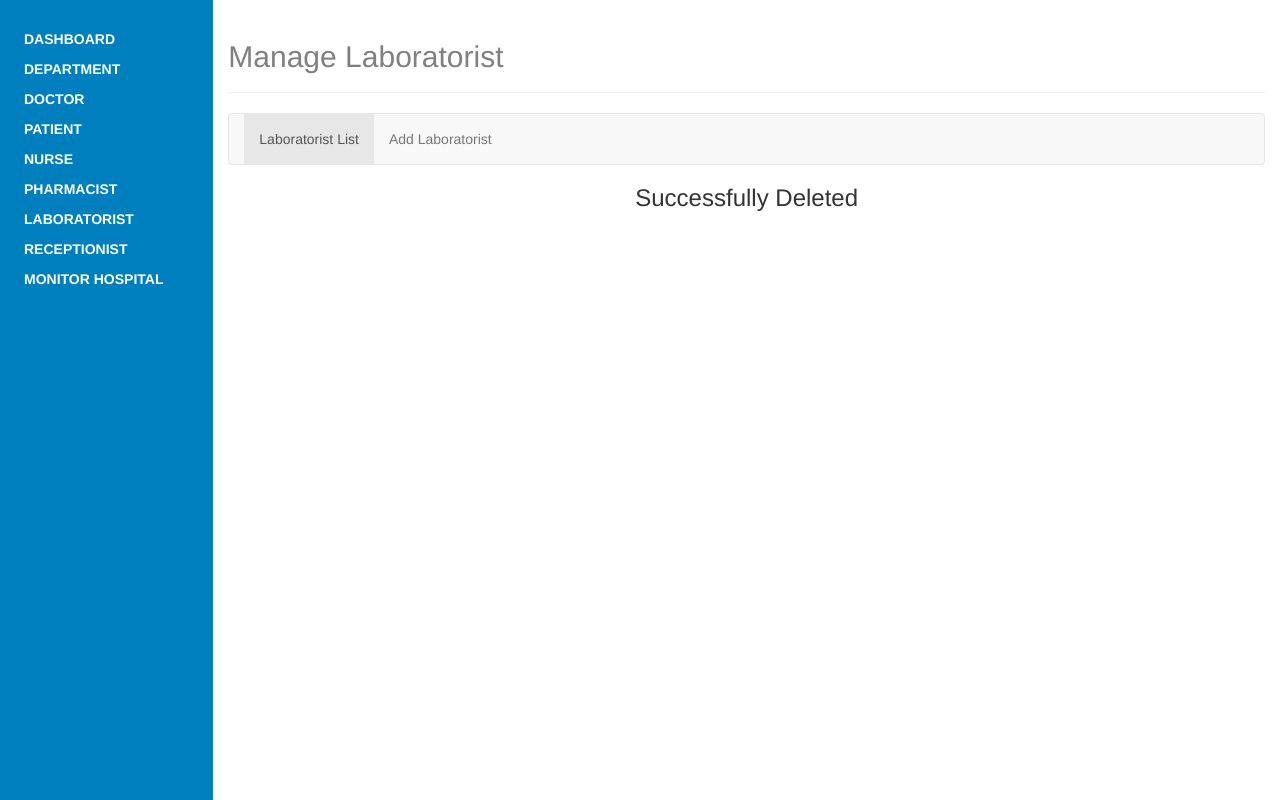
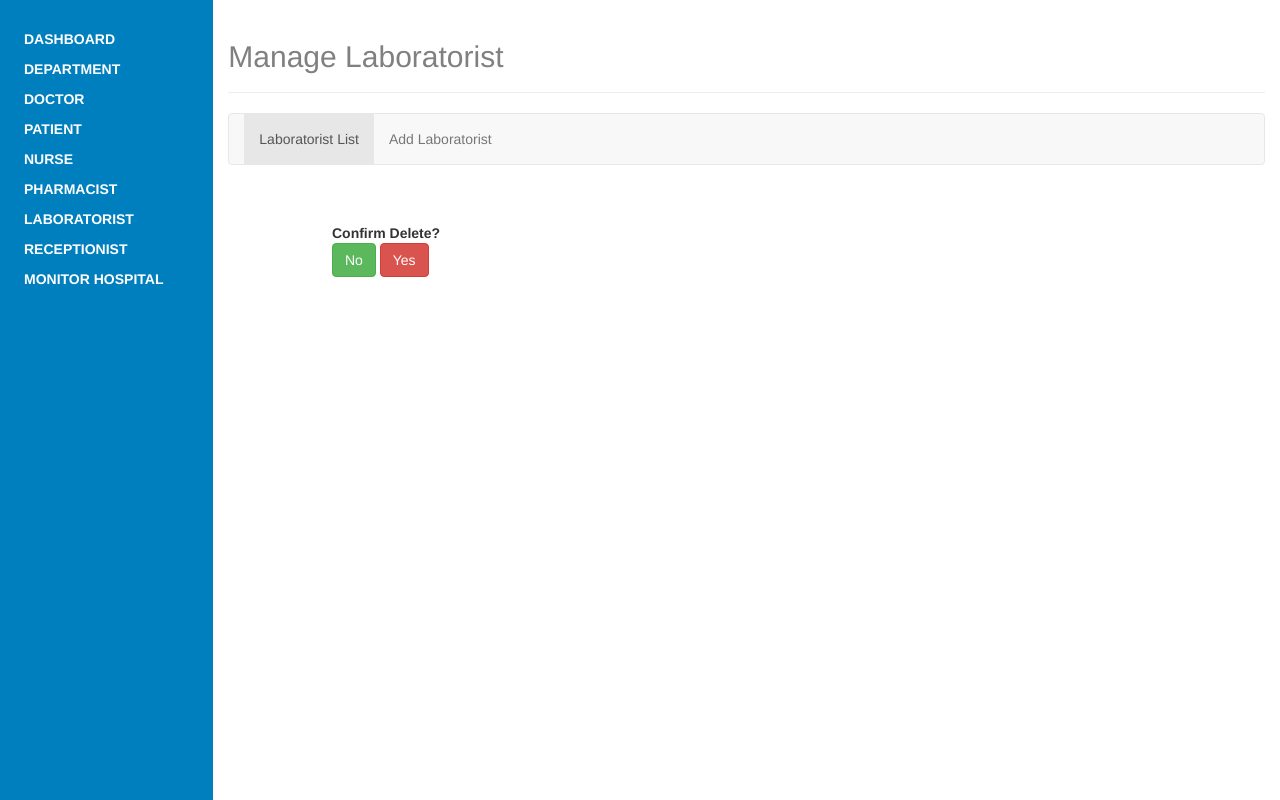
Before and after one commit to dollygupta/HospitalManagement, a PHP site: page /HospitalManagement/deletelaboratorist.php in a window 1280 px wide. Shown: the part 80-880 px from the top of the page. Run offline with PHP 8.4, Linux system fonts and the light colour scheme; some libraries are stand-ins or nearby versions.

Commit message:
Second Version for DELETE command.

```diff
--- a/deletelaboratorist.php
+++ b/deletelaboratorist.php
@@ -19,6 +19,13 @@ ini_set('display_errors', 1);
 
 $eid = filter_input(INPUT_GET, "eid");
 
+if(isset($_POST['buttondec'])) {
+
+    $decision=filter_input(INPUT_POST, "buttondec");
+    if($decision==0){
+        header('Location: listlaboratorist.php');
+    }
+    else{
         try {
 
             // Connect to the database.
@@ -29,14 +36,18 @@ try {
             $ps = $con->prepare($query);
             $ps->execute(array(':eid' => $eid));
 
-    // echo $name, $email, $address, $salary, $id, $emptype, $password;
-    print "<div style=\"text-align: center;\"><h3>Successfully Deleted</h3></div>\n";
+           // print "<div style=\"text-align: center;\"><h3>Successfully Deleted</h3></div>\n";
+
+           header('Location: listlaboratorist.php');
+
         } catch (PDOException $ex) {
             echo 'ERROR: ' . $ex->getMessage();
         } catch (Exception $ex) {
             echo 'ERROR: ' . $ex->getMessage();
         }
 
+    }
+}
 /**
  * Created by PhpStorm.
  * User: madhav
@@ -45,6 +56,19 @@ try {
  */
 ?>
 
+            <form action="" method="post" class="form-horizontal">
+
+                <div class="control-group">
+                    <label class="control-label" for="buttonno">Confirm Delete?</label>
+                    <div class="controls">
+                        <button id="buttonno" name="buttondec" class="btn btn-success" value="0">No</button>
+                        <button id="buttonyes" name="buttondec" class="btn btn-danger" value="1">Yes</button>
+                    </div>
+                </div>
+
+
+            </form>
+
 </div>
 </div>
 <?include('footer.html');?>
--- a/listlaboratorist.php
+++ b/listlaboratorist.php
@@ -43,7 +43,7 @@ here;
             print "<td>". $e->getaddress() . "</td>";
             print "<td>". $e->getemail()   . "</td>";
             print "<td>". $e->getsalary()  . "</td>";
-            print "<td>&emsp;<a href=updatelaboratorist.php?eid=$eid><span class=\"glyphicon glyphicon-edit\" ></span></a>&emsp;<a href=deletelaboratorist.php?eid=$eid><span class=\"glyphicon glyphicon-remove\" ></span></a></td>" ;
+            print "<td>&emsp;<a class=\"btn btn-default btn-sm\" href=updatelaboratorist.php?eid=$eid><span class=\"glyphicon glyphicon-edit\" ></span></a>&emsp;<a class=\"btn btn-default btn-sm\" href=deletelaboratorist.php?eid=$eid><span class=\"glyphicon glyphicon-remove\" ></span></a></td>" ;
             print "</tr>";
 
         }
```
Also changed, not shown: style.css (line endings or trailing spaces). Lines whose indentation alone changed are shown as unchanged.
